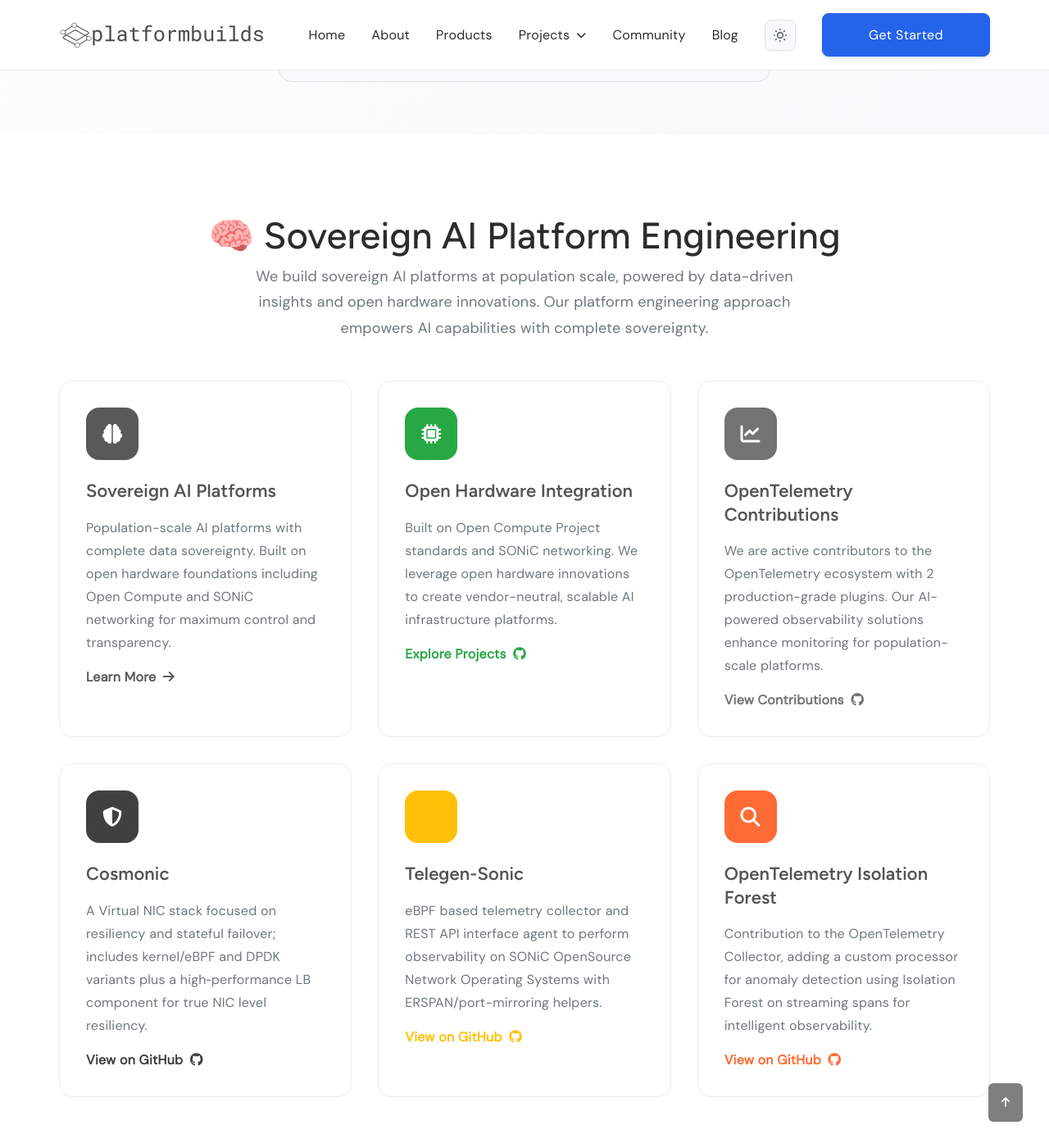
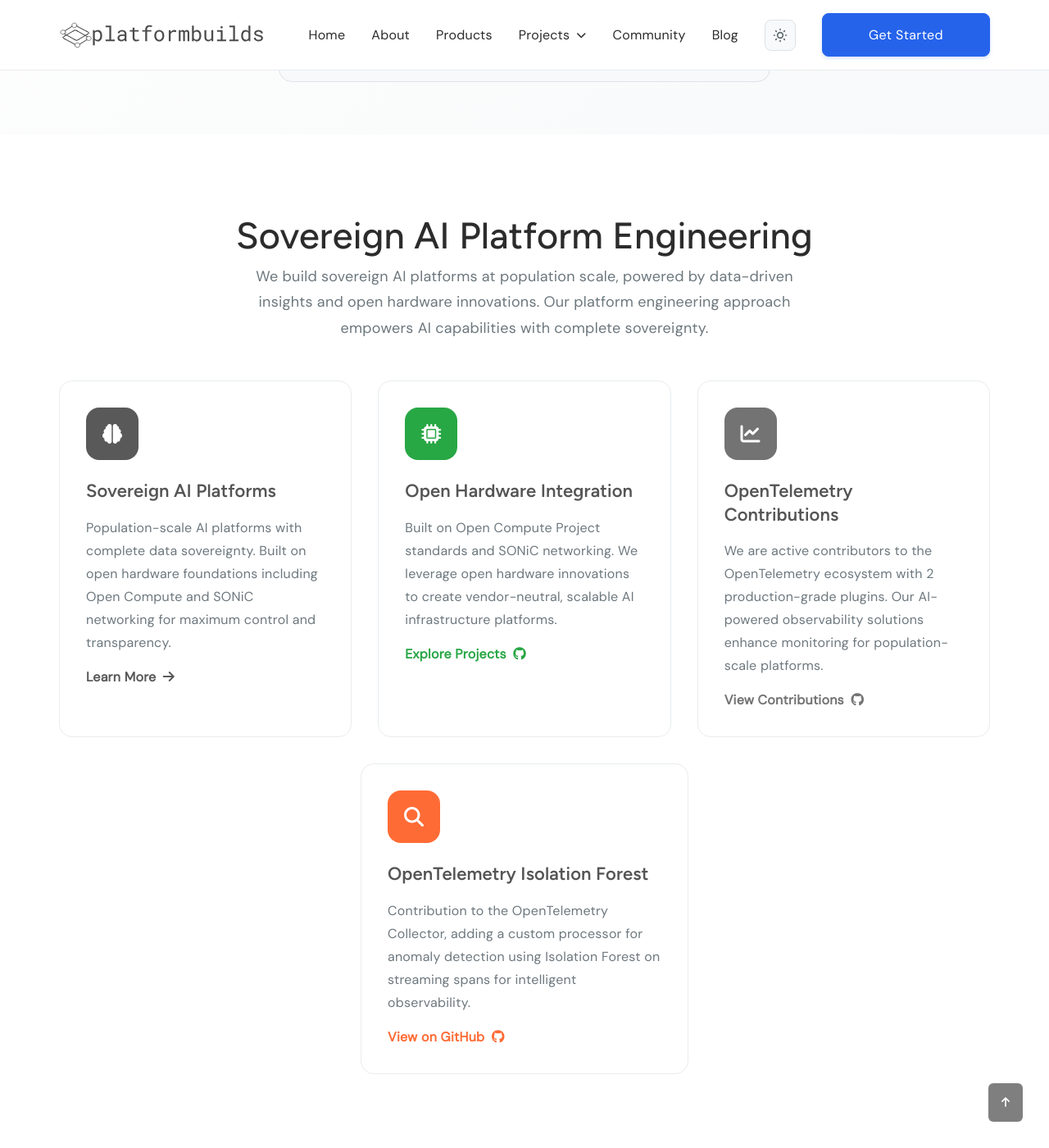
Before and after one commit to platformbuilds/platformbuilds-site, a Jekyll site: the page built from index.md, in a window 1280 px wide and 1400 px high, scrolled down 902 px. Shown: the whole window at 82% size. Built offline with Jekyll 4.4.1, drawn with Linux system fonts in a browser that asks for light colours; some of the changed text lies outside the part shown.

Commit message:
Remove Cosmonic and Telegen-Sonic cards from homepage, keeping only OpenTelemetry Isolation Forest

```diff
--- a/index.md
+++ b/index.md
@@ -10,7 +10,7 @@
 <section class="section">
     <div class="container">
         <div class="text-center mb-5">
-            <h2>🧠 Sovereign AI Platform Engineering</h2>
+            <h2>Sovereign AI Platform Engineering</h2>
             <p style="font-size: var(--font-size-lg); max-width: 700px; margin: 0 auto;">
                 We build sovereign AI platforms at population scale, powered by data-driven insights and open hardware innovations. Our platform engineering approach empowers AI capabilities with complete sovereignty.
             </p>
@@ -52,29 +52,7 @@
         </div>
 
         <!-- Additional Projects Row -->
-        <div class="grid grid-3" style="margin-top: 2rem;">
-            <div class="card">
-                <div style="width: 64px; height: 64px; background: var(--color-primary); border-radius: var(--border-radius-xl); display: flex; align-items: center; justify-content: center; margin-bottom: 1.5rem;">
-                    <i class="fas fa-shield-alt" style="color: var(--text-white); font-size: 24px;"></i>
-                </div>
-                <h3>Cosmonic</h3>
-                <p>A Virtual NIC stack focused on resiliency and stateful failover; includes kernel/eBPF and DPDK variants plus a high‑performance LB component for true NIC level resiliency.</p>
-                <a href="https://github.com/platformbuilds/cosmonic" target="_blank" style="color: var(--color-primary); font-weight: var(--font-weight-semibold); text-decoration: none;">
-                    View on GitHub <i class="fab fa-github" style="margin-left: 0.25rem;"></i>
-                </a>
-            </div>
-
-            <div class="card">
-                <div style="width: 64px; height: 64px; background: var(--color-warning); border-radius: var(--border-radius-xl); display: flex; align-items: center; justify-content: center; margin-bottom: 1.5rem;">
-                    <i class="fas fa-router" style="color: var(--text-white); font-size: 24px;"></i>
-                </div>
-                <h3>Telegen-Sonic</h3>
-                <p>eBPF based telemetry collector and REST API interface agent to perform observability on SONiC OpenSource Network Operating Systems with ERSPAN/port-mirroring helpers.</p>
-                <a href="https://github.com/platformbuilds/telegen-sonic" target="_blank" style="color: var(--color-warning); font-weight: var(--font-weight-semibold); text-decoration: none;">
-                    View on GitHub <i class="fab fa-github" style="margin-left: 0.25rem;"></i>
-                </a>
-            </div>
-
+        <div class="grid grid-1" style="margin-top: 2rem; max-width: 400px; margin-left: auto; margin-right: auto;">
             <div class="card">
                 <div style="width: 64px; height: 64px; background: #FF6B35; border-radius: var(--border-radius-xl); display: flex; align-items: center; justify-content: center; margin-bottom: 1.5rem;">
                     <i class="fas fa-search" style="color: var(--text-white); font-size: 24px;"></i>
@@ -94,7 +72,7 @@
     <div class="container">
         <div class="grid grid-2" style="align-items: center; gap: 4rem;">
             <div>
-                <h2>🌟 Our Mission</h2>
+                <h2>Our Mission</h2>
                 <p style="font-size: var(--font-size-lg); margin-bottom: 2rem;">
                     We fundamentally focus on Platform Engineering to build Sovereign AI Platforms at Population Scale. Driven by data and AI, we empower AI capabilities through open hardware innovations.
                 </p>
```
